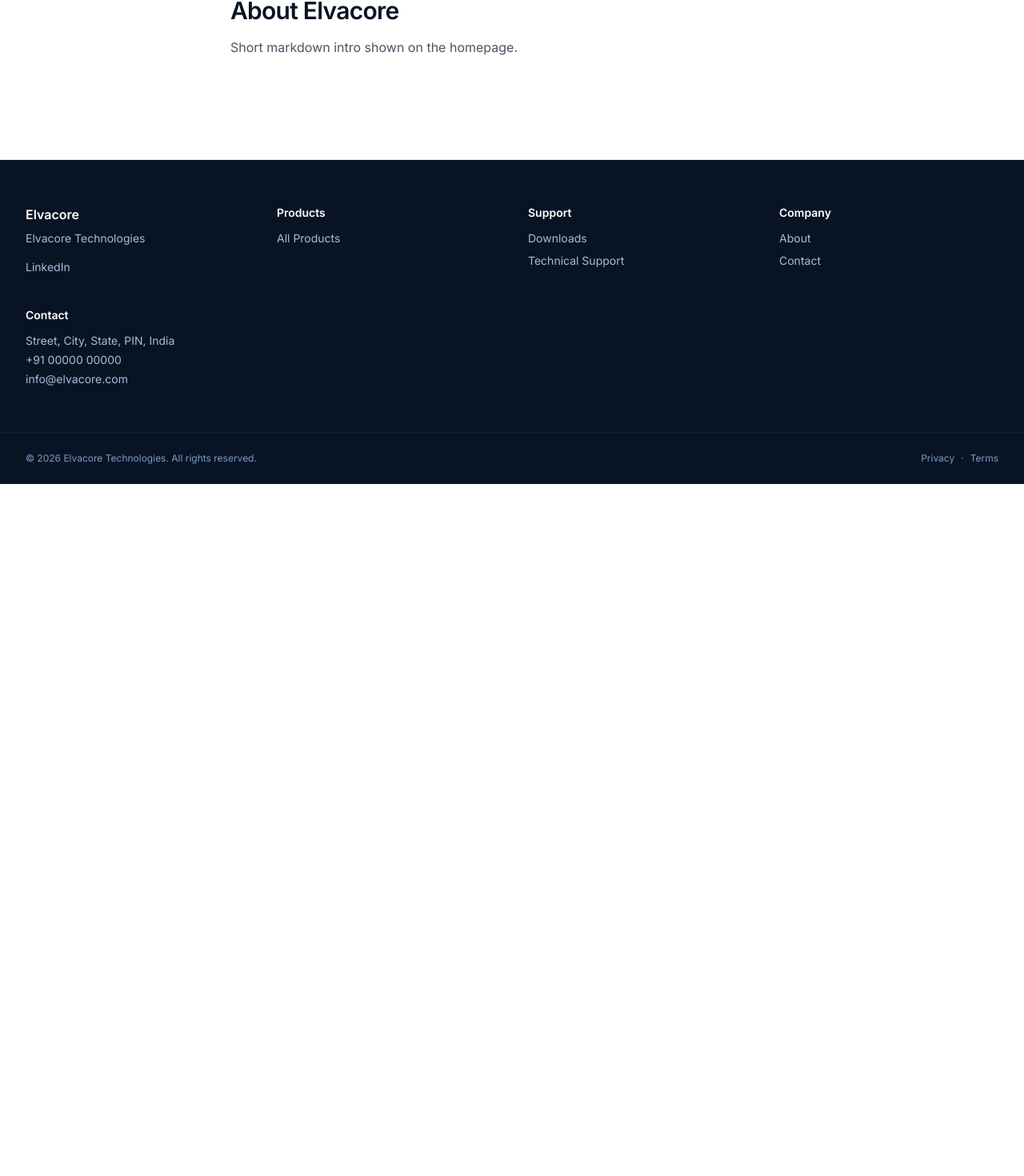
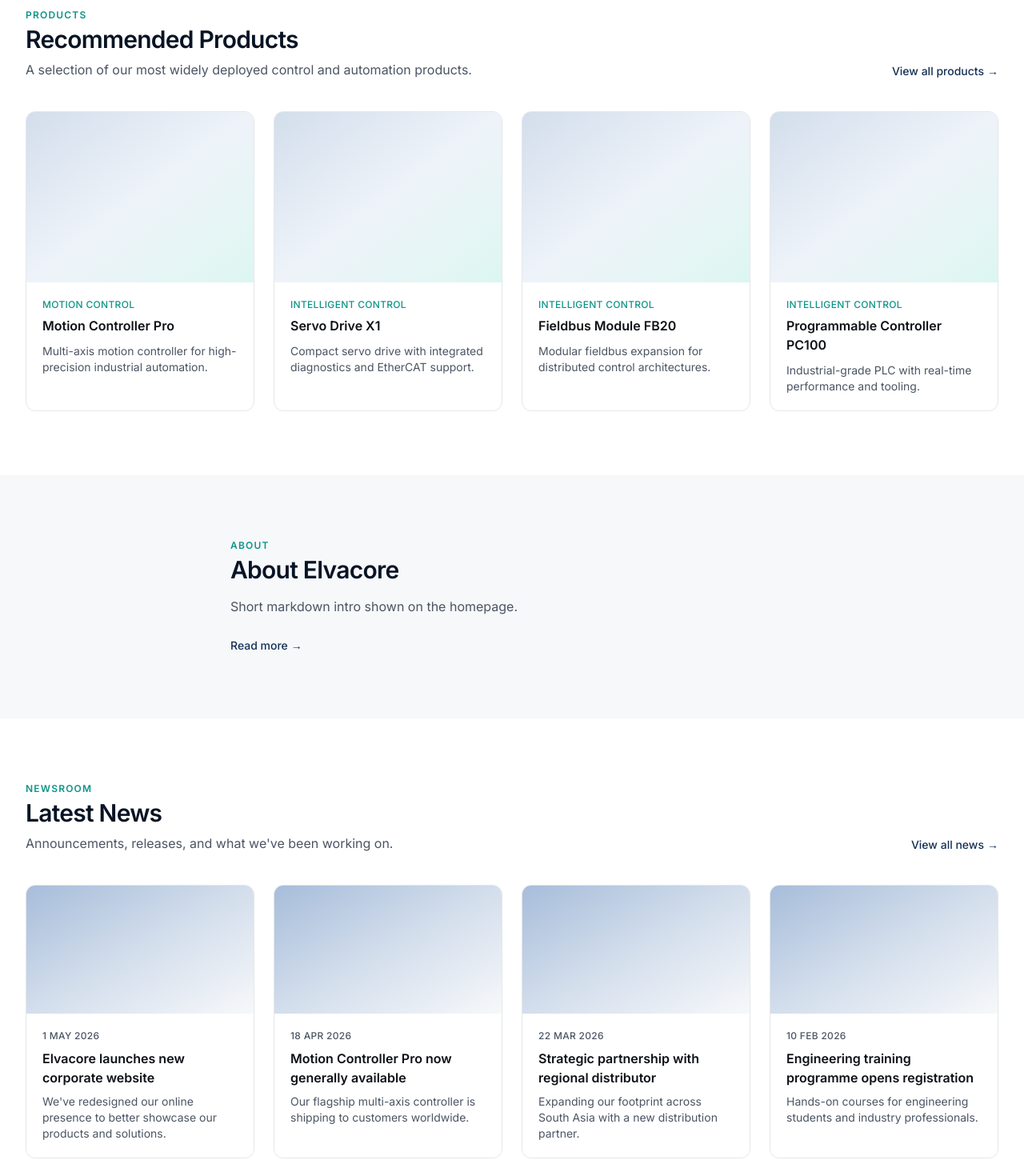
Before and after one commit to skamble2/Elvacore, a Next.js app: page / in a window 1280 px wide. Shown: the part 799-2269 px from the top of the page at 80% size. Before the commit the page ends 1404 px from the top, so only its background shows below. Built offline with nearby package versions, Linux system fonts and the light colour scheme; no server answers.

Commit message:
Day 4: homepage sections — featured products grid + latest news

```diff
--- a/src/app/page.tsx
+++ b/src/app/page.tsx
@@ -1,12 +1,24 @@
 import Link from "next/link";
-import { site } from "@/content";
+import { news, products, site } from "@/content";
 import { Container } from "@/components/Container";
+import { ProductCard } from "@/components/ProductCard";
+import { NewsCard } from "@/components/NewsCard";
+import { SectionHeading } from "@/components/SectionHeading";
 
 export default function Home() {
   const { home } = site;
 
+  const featured = home.featuredProducts
+    .map((slug) => products.find((p) => p.slug === slug))
+    .filter((p): p is NonNullable<typeof p> => Boolean(p));
+
+  const latestNews = [...news]
+    .sort((a, b) => (a.date < b.date ? 1 : -1))
+    .slice(0, 4);
+
   return (
     <>
+      {/* Hero */}
       <section className="bg-gradient-to-b from-brand-50 to-surface">
         <Container className="grid items-center gap-10 py-20 md:grid-cols-2 md:py-28">
           <div>
@@ -18,14 +30,15 @@ export default function Home() {
                 {home.heroSubtitle}
               </p>
             )}
+            <div className="mt-8 flex flex-wrap gap-3">
               {home.heroCtaLabel && home.heroCtaHref && (
-              <div className="mt-8 flex flex-wrap gap-3">
                 <Link
                   href={home.heroCtaHref}
                   className="inline-flex h-11 items-center justify-center rounded-md bg-brand-700 px-5 text-sm font-medium text-white transition-colors hover:bg-brand-800"
                 >
                   {home.heroCtaLabel}
                 </Link>
+              )}
               <Link
                 href="/contact"
                 className="inline-flex h-11 items-center justify-center rounded-md border border-border px-5 text-sm font-medium text-ink transition-colors hover:bg-surface-muted"
@@ -33,23 +46,72 @@ export default function Home() {
                 Contact us
               </Link>
             </div>
-            )}
           </div>
           <div className="hidden md:block">
-            <div className="aspect-[4/3] rounded-2xl bg-brand-100" />
+            <div className="aspect-[4/3] rounded-2xl bg-gradient-to-br from-brand-200 via-brand-100 to-accent-400/20" />
           </div>
         </Container>
       </section>
 
+      {/* Recommended products */}
+      {featured.length > 0 && (
+        <section className="py-20">
+          <Container>
+            <SectionHeading
+              eyebrow="Products"
+              title="Recommended Products"
+              description="A selection of our most widely deployed control and automation products."
+              ctaLabel="View all products"
+              ctaHref="/products"
+            />
+            <div className="mt-10 grid gap-6 sm:grid-cols-2 lg:grid-cols-4">
+              {featured.map((product) => (
+                <ProductCard key={product.slug} product={product} />
+              ))}
+            </div>
+          </Container>
+        </section>
+      )}
+
+      {/* About strip */}
       {home.aboutHeading && home.aboutBody && (
-        <section className="py-16">
+        <section className="bg-surface-muted py-20">
           <Container className="max-w-3xl">
-            <h2 className="text-2xl font-semibold tracking-tight text-brand-900 sm:text-3xl">
-              {home.aboutHeading}
-            </h2>
+            <SectionHeading
+              eyebrow="About"
+              title={home.aboutHeading}
+            />
             <p className="mt-4 whitespace-pre-line text-ink-muted">
               {home.aboutBody}
             </p>
+            <div className="mt-6">
+              <Link
+                href="/about"
+                className="inline-flex items-center gap-1 text-sm font-medium text-brand-700 hover:text-brand-800"
+              >
+                Read more <span aria-hidden>→</span>
+              </Link>
+            </div>
+          </Container>
+        </section>
+      )}
+
+      {/* Latest news */}
+      {latestNews.length > 0 && (
+        <section className="py-20">
+          <Container>
+            <SectionHeading
+              eyebrow="Newsroom"
+              title="Latest News"
+              description="Announcements, releases, and what we've been working on."
+              ctaLabel="View all news"
+              ctaHref="/news"
+            />
+            <div className="mt-10 grid gap-6 sm:grid-cols-2 lg:grid-cols-4">
+              {latestNews.map((article) => (
+                <NewsCard key={article.slug} article={article} />
+              ))}
+            </div>
           </Container>
         </section>
       )}
--- /dev/null
+++ b/src/components/NewsCard.tsx
@@ -0,0 +1,35 @@
+import Link from "next/link";
+import type { NewsArticle } from "@/content/types";
+
+const dateFormatter = new Intl.DateTimeFormat("en-GB", {
+  day: "numeric",
+  month: "short",
+  year: "numeric",
+});
+
+export function NewsCard({ article }: { article: NewsArticle }) {
+  return (
+    <Link
+      href={`/news/${article.slug}`}
+      className="group flex flex-col overflow-hidden rounded-xl border border-border bg-surface transition-shadow hover:shadow-md"
+    >
+      <div className="aspect-[16/9] w-full bg-gradient-to-br from-brand-200 via-brand-100 to-surface-muted" />
+      <div className="flex flex-1 flex-col gap-2 p-5">
+        <time
+          dateTime={article.date}
+          className="text-xs font-medium uppercase tracking-wide text-ink-muted"
+        >
+          {dateFormatter.format(new Date(article.date))}
+        </time>
+        <h3 className="text-base font-semibold text-ink group-hover:text-brand-700">
+          {article.title}
+        </h3>
+        {article.excerpt && (
+          <p className="line-clamp-3 text-sm text-ink-muted">
+            {article.excerpt}
+          </p>
+        )}
+      </div>
+    </Link>
+  );
+}
--- /dev/null
+++ b/src/components/ProductCard.tsx
@@ -0,0 +1,31 @@
+import Link from "next/link";
+import { categories } from "@/content";
+import type { Product } from "@/content/types";
+
+function categoryTitle(slug: string) {
+  return categories.find((c) => c.slug === slug)?.title ?? slug;
+}
+
+export function ProductCard({ product }: { product: Product }) {
+  return (
+    <Link
+      href={`/products/${product.slug}`}
+      className="group flex flex-col overflow-hidden rounded-xl border border-border bg-surface transition-shadow hover:shadow-md"
+    >
+      <div className="aspect-[4/3] w-full bg-gradient-to-br from-brand-100 via-brand-50 to-accent-400/20" />
+      <div className="flex flex-1 flex-col gap-1.5 p-5">
+        <p className="text-xs font-medium uppercase tracking-wide text-accent-600">
+          {categoryTitle(product.category)}
+        </p>
+        <h3 className="text-base font-semibold text-ink group-hover:text-brand-700">
+          {product.title}
+        </h3>
+        {product.summary && (
+          <p className="mt-1 line-clamp-2 text-sm text-ink-muted">
+            {product.summary}
+          </p>
+        )}
+      </div>
+    </Link>
+  );
+}
--- /dev/null
+++ b/src/components/SectionHeading.tsx
@@ -0,0 +1,45 @@
+import Link from "next/link";
+import type { ReactNode } from "react";
+
+type Props = {
+  eyebrow?: string;
+  title: ReactNode;
+  description?: ReactNode;
+  ctaLabel?: string;
+  ctaHref?: string;
+};
+
+export function SectionHeading({
+  eyebrow,
+  title,
+  description,
+  ctaLabel,
+  ctaHref,
+}: Props) {
+  return (
+    <div className="flex flex-col items-start justify-between gap-4 sm:flex-row sm:items-end">
+      <div>
+        {eyebrow && (
+          <p className="text-xs font-semibold uppercase tracking-widest text-accent-600">
+            {eyebrow}
+          </p>
+        )}
+        <h2 className="mt-1 text-2xl font-semibold tracking-tight text-brand-900 sm:text-3xl">
+          {title}
+        </h2>
+        {description && (
+          <p className="mt-2 max-w-2xl text-ink-muted">{description}</p>
+        )}
+      </div>
+      {ctaLabel && ctaHref && (
+        <Link
+          href={ctaHref}
+          className="inline-flex items-center gap-1 text-sm font-medium text-brand-700 hover:text-brand-800"
+        >
+          {ctaLabel}
+          <span aria-hidden>→</span>
+        </Link>
+      )}
+    </div>
+  );
+}
--- a/src/content/news.ts
+++ b/src/content/news.ts
@@ -1,13 +1,41 @@
 import type { NewsArticle } from "./types";
 
+// Placeholder articles — replace with real announcements when available.
 export const news: NewsArticle[] = [
-  // TODO: add real news articles. Sorted newest-first by `date` at render time.
   {
-    slug: "hello-world",
-    title: "Welcome to the new Elvacore site",
+    slug: "elvacore-launches-new-website",
+    title: "Elvacore launches new corporate website",
     date: "2026-05-01",
-    excerpt: "A short teaser shown on the news listing page.",
-    featuredImage: "/images/news/hello-world.jpg",
-    body: "The full article body, written in markdown.",
+    excerpt:
+      "We've redesigned our online presence to better showcase our products and solutions.",
+    featuredImage: "/images/news/placeholder.svg",
+    body: "Article body placeholder.",
+  },
+  {
+    slug: "motion-controller-pro-released",
+    title: "Motion Controller Pro now generally available",
+    date: "2026-04-18",
+    excerpt:
+      "Our flagship multi-axis controller is shipping to customers worldwide.",
+    featuredImage: "/images/news/placeholder.svg",
+    body: "Article body placeholder.",
+  },
+  {
+    slug: "partnership-announcement",
+    title: "Strategic partnership with regional distributor",
+    date: "2026-03-22",
+    excerpt:
+      "Expanding our footprint across South Asia with a new distribution partner.",
+    featuredImage: "/images/news/placeholder.svg",
+    body: "Article body placeholder.",
+  },
+  {
+    slug: "training-program-launch",
+    title: "Engineering training programme opens registration",
+    date: "2026-02-10",
+    excerpt:
+      "Hands-on courses for engineering students and industry professionals.",
+    featuredImage: "/images/news/placeholder.svg",
+    body: "Article body placeholder.",
   },
 ];
--- a/src/content/products.ts
+++ b/src/content/products.ts
@@ -1,20 +1,70 @@
 import type { Product } from "./types";
 
+// Placeholder data — replace `title`, `summary`, `description`, `specifications`,
+// and `images` once the real product info comes from the business owner.
 export const products: Product[] = [
-  // TODO: replace with the 7-8 real products.
   {
-    slug: "example-product",
-    title: "Example Product",
+    slug: "motion-controller-pro",
+    title: "Motion Controller Pro",
     category: "motion-control",
-    summary: "One-line product summary shown on cards and listings.",
+    summary:
+      "Multi-axis motion controller for high-precision industrial automation.",
     description:
-      "Longer product description. Plain markdown is fine here — newlines, **bold**, lists, etc.",
+      "Long product description placeholder. Replace with real copy once available.",
     specifications: [
-      { label: "Channels", value: "4" },
+      { label: "Axes", value: "Up to 8" },
       { label: "Voltage", value: "24V DC" },
     ],
-    images: ["/images/products/example-product/01.jpg"],
+    images: ["/images/products/placeholder.svg"],
     featured: true,
     order: 1,
   },
+  {
+    slug: "servo-drive-x1",
+    title: "Servo Drive X1",
+    category: "intelligent-control",
+    summary:
+      "Compact servo drive with integrated diagnostics and EtherCAT support.",
+    images: ["/images/products/placeholder.svg"],
+    featured: true,
+    order: 2,
+  },
+  {
+    slug: "fieldbus-module-fb20",
+    title: "Fieldbus Module FB20",
+    category: "intelligent-control",
+    summary:
+      "Modular fieldbus expansion for distributed control architectures.",
+    images: ["/images/products/placeholder.svg"],
+    featured: true,
+    order: 3,
+  },
+  {
+    slug: "programmable-controller-pc100",
+    title: "Programmable Controller PC100",
+    category: "intelligent-control",
+    summary:
+      "Industrial-grade PLC with real-time performance and tooling.",
+    images: ["/images/products/placeholder.svg"],
+    featured: true,
+    order: 4,
+  },
+  {
+    slug: "compact-io-block",
+    title: "Compact I/O Block",
+    category: "motion-control",
+    summary:
+      "Mixed digital/analog I/O block for edge sensing and actuation.",
+    images: ["/images/products/placeholder.svg"],
+    order: 5,
+  },
+  {
+    slug: "training-kit-edu1",
+    title: "Engineering Training Kit EDU1",
+    category: "intelligent-control",
+    summary:
+      "Hands-on kit for university and vocational training programmes.",
+    images: ["/images/products/placeholder.svg"],
+    order: 6,
+  },
 ];
--- a/src/content/site.ts
+++ b/src/content/site.ts
@@ -75,7 +75,12 @@ export const site: SiteConfig = {
     heroImage: "/images/hero.jpg",
     heroCtaLabel: "Explore products",
     heroCtaHref: "/products",
-    featuredProducts: ["example-product"],
+    featuredProducts: [
+      "motion-controller-pro",
+      "servo-drive-x1",
+      "fieldbus-module-fb20",
+      "programmable-controller-pc100",
+    ],
     aboutHeading: "About Elvacore",
     aboutBody: "Short markdown intro shown on the homepage.",
   },
```
Lines whose indentation alone changed are shown as unchanged.
